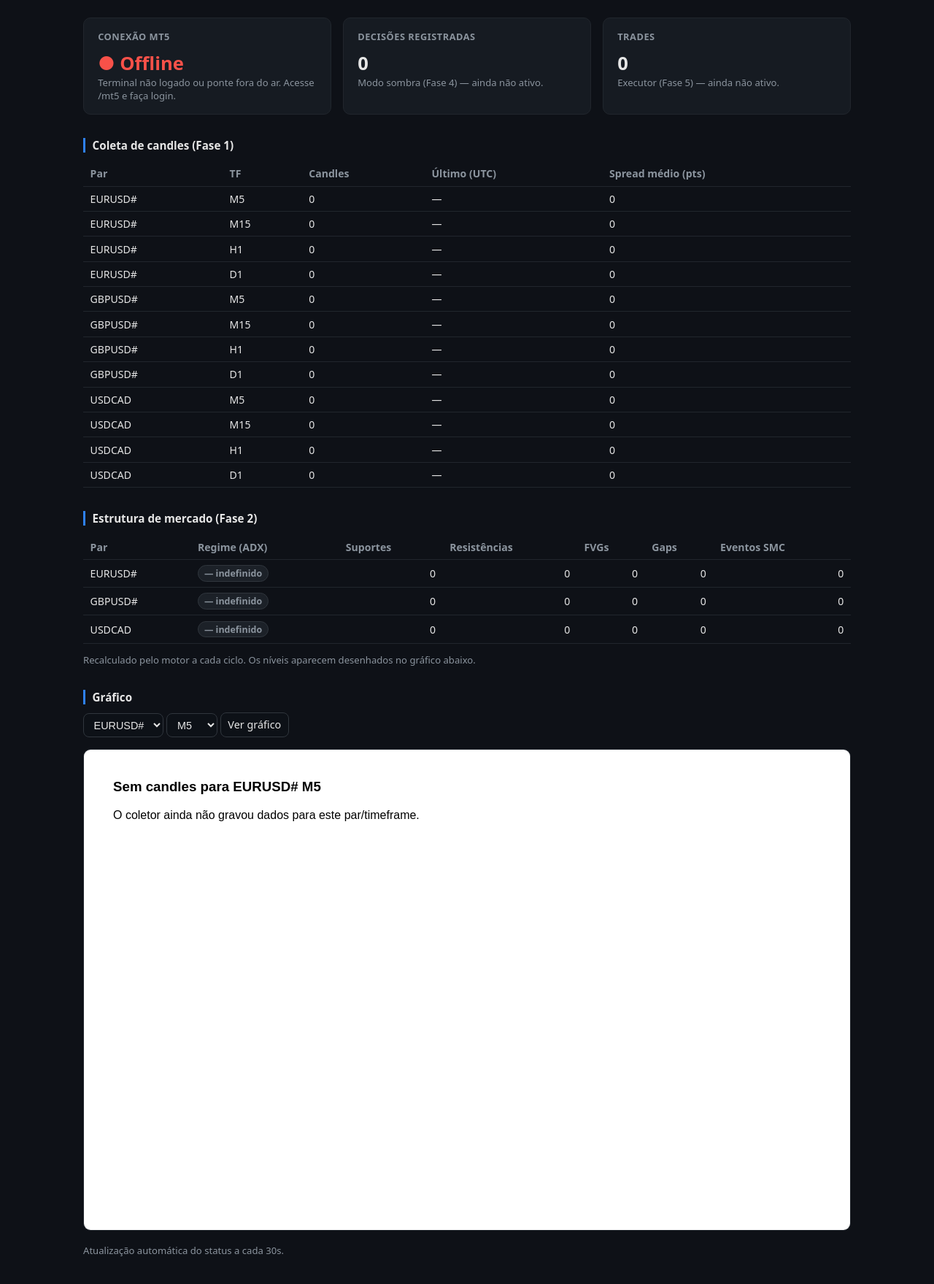
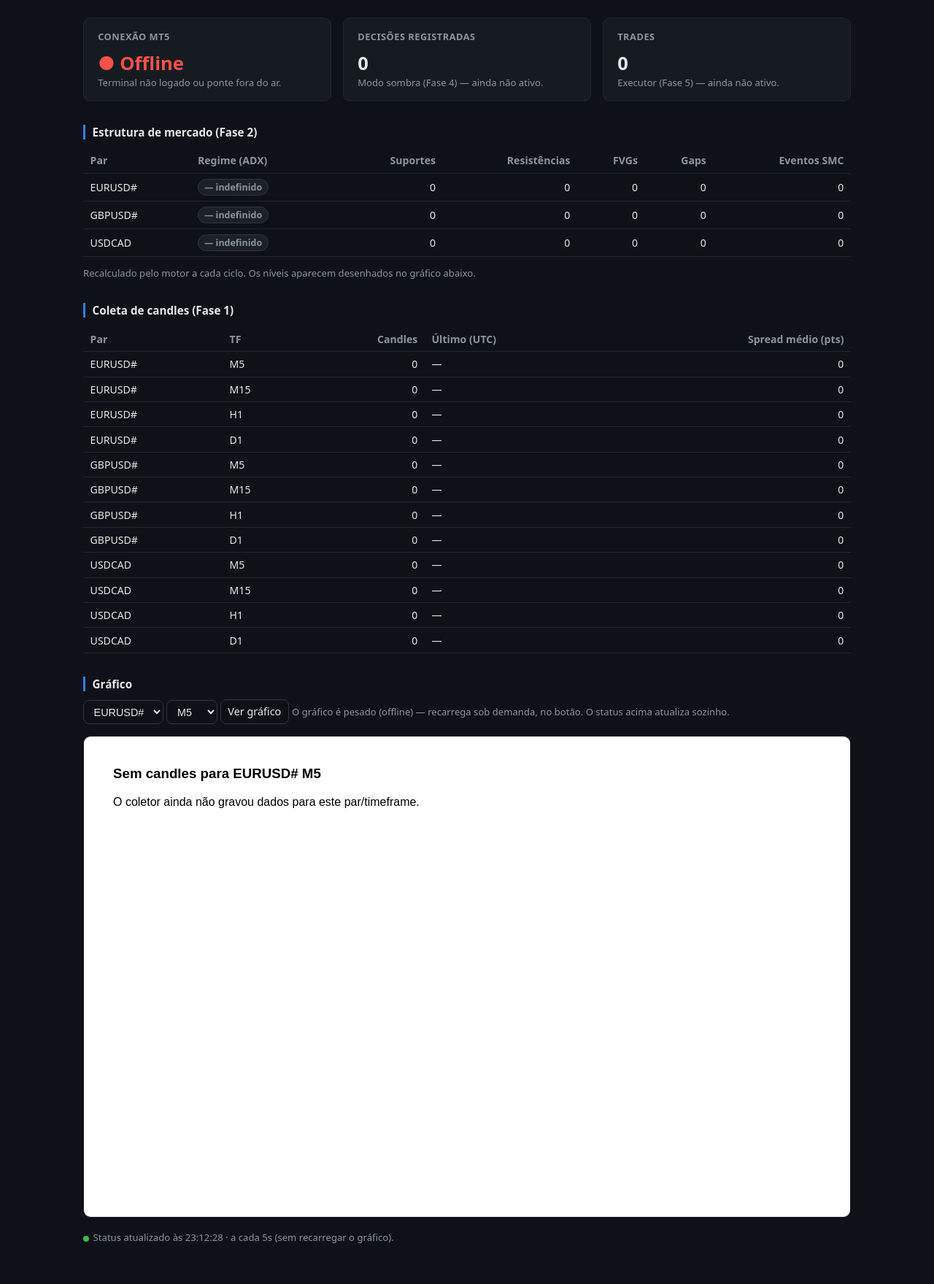
Before and after one commit to ValdeciTrader10/mt5, a FastAPI app: page / in a window 1280 px wide. Shown: the part 56-1815 px from the top of the page at 73% size. After the commit the page ends 1759 px from the top, so only its background shows below. Run offline with FastAPI, Linux system fonts and the light colour scheme; the visitor is signed in with stand-in values (Sample User, id 1); data that the repository does not hold is empty.

Commit message:
Painel e coleta quase ao vivo: refresh leve + intervalos menores
- Painel: troca o reload da página inteira (que rebaixava o gráfico Plotly de
  ~4,6 MB a cada ciclo) por um fetch leve do /api/status em JSON, atualizando
  status/regime/níveis no lugar. O gráfico só recarrega sob demanda (botão).
- Intervalos default menores para as decisões chegarem sem atraso perceptível:
  COLETOR_POLL_S 15->5, ANALISE_POLL_S 60->15, novo PAINEL_REFRESH_S=5.
- Compose (dokploy) e .env.example atualizados com os novos defaults.

Entrada/análise seguem em candle FECHADO (correto). A gestão de saída em
tick-speed (~1s, força contrária) fica para o gestor da Fase 5.

Co-Authored-By: Claude Opus 4.8 <noreply@anthropic.com>
Claude-Session: https://claude.ai/code/session_01EJYTth5eyVRqxzoTqMHuue

```diff
--- a/deploy/docker-compose.dokploy.yml
+++ b/deploy/docker-compose.dokploy.yml
@@ -46,7 +46,7 @@ services:
       MT5_PORT: "8001"
       DADOS_DIR: /dados
       LOG_LEVEL: ${LOG_LEVEL:-DEBUG}
-      COLETOR_POLL_S: ${COLETOR_POLL_S:-15}
+      COLETOR_POLL_S: ${COLETOR_POLL_S:-5}
       MT5_LOGIN: ${MT5_LOGIN:-}
       MT5_SERVER: ${MT5_SERVER:-}
       MT5_PASSWORD: ${MT5_PASSWORD:-}
@@ -69,7 +69,7 @@ services:
     environment:
       DADOS_DIR: /dados
       LOG_LEVEL: ${LOG_LEVEL:-DEBUG}
-      ANALISE_POLL_S: ${ANALISE_POLL_S:-60}
+      ANALISE_POLL_S: ${ANALISE_POLL_S:-15}
     volumes:
       - dados:/dados          # lê os candles do coletor e grava níveis/estrutura/regime
     depends_on:
@@ -91,6 +91,7 @@ services:
       PAINEL_SENHA_HASH: ${PAINEL_SENHA_HASH:-}
       SECRET_KEY: ${SECRET_KEY:?defina SECRET_KEY no Environment}
       SESSAO_HORAS: ${SESSAO_HORAS:-12}
+      PAINEL_REFRESH_S: ${PAINEL_REFRESH_S:-5}
     volumes:
       - dados:/dados
     ports:
--- a/sistema_forex/web/app.py
+++ b/sistema_forex/web/app.py
@@ -107,6 +107,7 @@ def _status_dados() -> dict:
         "mt5": mt5_info,
         "pares": config.PARES,
         "tfs": config.TFS_COLETA,
+        "painel_refresh_s": config.PAINEL_REFRESH_S,
     }
 
 
@@ -151,7 +152,7 @@ def painel(request: Request):
     if not auth.esta_logado(request):
         return auth.redirecionar_login()
     dados = _status_dados()
-    return templates.TemplateResponse(request, "dashboard.html", dados)
+    return templates.TemplateResponse(request, "dashboard.html", {"status": dados, **dados})
 
 
 @app.get("/api/status")
--- a/sistema_forex/web/templates/dashboard.html
+++ b/sistema_forex/web/templates/dashboard.html
@@ -46,7 +46,9 @@
     .pill-baixa { color: #f85149; background: #3a1618; border-color: #5c2226; }
     .pill-lateral { color: #d29922; background: #33280d; border-color: #574116; }
     .pill-off { color: #8b949e; background: #1c2128; border-color: #30363d; }
-    td.num { text-align: right; font-variant-numeric: tabular-nums; }
+    td.num, th.num { text-align: right; font-variant-numeric: tabular-nums; }
+    #dot { display: inline-block; width: .5rem; height: .5rem; border-radius: 50%;
+      background: #3fb950; margin-right: .35rem; vertical-align: middle; transition: opacity .2s; }
   </style>
 </head>
 <body>
@@ -58,46 +60,19 @@
     <div class="grid">
       <div class="card">
         <h2>Conexão MT5</h2>
-        {% if mt5_ok %}
-          <div class="big ok">● Online</div>
-          <div class="muted">
-            Login {{ mt5.login }} · {{ mt5.servidor }}<br>
-            Saldo {{ "%.2f"|format(mt5.saldo) }} {{ mt5.moeda }}<br>
-            Trade permitido: {{ "sim" if mt5.trade_allowed else "não" }}
-          </div>
-        {% else %}
-          <div class="big bad">● Offline</div>
-          <div class="muted">Terminal não logado ou ponte fora do ar. Acesse /mt5 e faça login.</div>
-        {% endif %}
+        <div id="mt5card"></div>
       </div>
       <div class="card">
         <h2>Decisões registradas</h2>
-        <div class="big">{{ decisoes }}</div>
+        <div class="big" id="decisoes">—</div>
         <div class="muted">Modo sombra (Fase 4) — ainda não ativo.</div>
       </div>
       <div class="card">
         <h2>Trades</h2>
-        <div class="big">{{ trades }}</div>
+        <div class="big" id="trades">—</div>
         <div class="muted">Executor (Fase 5) — ainda não ativo.</div>
       </div>
     </div>
-
-    <section>
-      <h2>Coleta de candles (Fase 1)</h2>
-      <table>
-        <thead>
-          <tr><th>Par</th><th>TF</th><th>Candles</th><th>Último (UTC)</th><th>Spread médio (pts)</th></tr>
-        </thead>
-        <tbody>
-          {% for r in pares_tf %}
-          <tr>
-            <td>{{ r.par }}</td><td>{{ r.tf }}</td><td>{{ r.candles }}</td>
-            <td>{{ r.ultimo }}</td><td>{{ r.spread_medio }}</td>
-          </tr>
-          {% endfor %}
-        </tbody>
-      </table>
-    </section>
 
     <section>
       <h2>Estrutura de mercado (Fase 2)</h2>
@@ -109,53 +84,107 @@
             <th class="num">FVGs</th><th class="num">Gaps</th><th class="num">Eventos SMC</th>
           </tr>
         </thead>
-        <tbody>
-          {% for a in analise_pares %}
-          <tr>
-            <td>{{ a.par }}</td>
-            <td>
-              {% if a.regime == 'tendencia_alta' %}<span class="pill pill-alta">▲ tendência de alta</span>
-              {% elif a.regime == 'tendencia_baixa' %}<span class="pill pill-baixa">▼ tendência de baixa</span>
-              {% elif a.regime == 'lateral' %}<span class="pill pill-lateral">≈ lateral</span>
-              {% elif a.regime == 'transicao' %}<span class="pill pill-off">↔ transição</span>
-              {% else %}<span class="pill pill-off">— indefinido</span>{% endif %}
-              {% if a.adx is not none %}<span class="muted">ADX {{ a.adx }}</span>{% endif %}
-            </td>
-            <td class="num">{{ a.suporte }}</td><td class="num">{{ a.resistencia }}</td>
-            <td class="num">{{ a.fvg }}</td><td class="num">{{ a.gap }}</td><td class="num">{{ a.evento }}</td>
-          </tr>
-          {% endfor %}
-        </tbody>
+        <tbody id="tbody-analise"></tbody>
       </table>
       <p class="muted">Recalculado pelo motor a cada ciclo. Os níveis aparecem desenhados no gráfico abaixo.</p>
+    </section>
+
+    <section>
+      <h2>Coleta de candles (Fase 1)</h2>
+      <table>
+        <thead>
+          <tr><th>Par</th><th>TF</th><th class="num">Candles</th><th>Último (UTC)</th><th class="num">Spread médio (pts)</th></tr>
+        </thead>
+        <tbody id="tbody-coleta"></tbody>
+      </table>
     </section>
 
     <section>
       <h2>Gráfico</h2>
       <div>
         <select id="par">
-          {% for p in pares %}<option value="{{ p }}">{{ p }}</option>{% endfor %}
+          {% for p in status.pares %}<option value="{{ p }}">{{ p }}</option>{% endfor %}
         </select>
         <select id="tf">
-          {% for t in tfs %}<option value="{{ t }}"{% if t == 'M5' %} selected{% endif %}>{{ t }}</option>{% endfor %}
+          {% for t in status.tfs %}<option value="{{ t }}"{% if t == 'M5' %} selected{% endif %}>{{ t }}</option>{% endfor %}
         </select>
         <a class="btn" id="abrir">Ver gráfico</a>
+        <span class="muted">O gráfico é pesado (offline) — recarrega sob demanda, no botão. O status acima atualiza sozinho.</span>
       </div>
-      <iframe id="frame" src="/grafico/{{ pares[0]|urlencode }}/M5"></iframe>
+      <iframe id="frame" src="/grafico/{{ status.pares[0]|urlencode }}/M5"></iframe>
     </section>
 
-    <p class="muted">Atualização automática do status a cada 30s.</p>
+    <p class="muted"><span id="dot"></span>Status atualizado às <span id="atualizado">—</span> · a cada {{ status.painel_refresh_s }}s (sem recarregar o gráfico).</p>
   </main>
 
   <script>
-    // Troca de gráfico
+    var STATUS = {{ status|tojson }};
+
+    function fmt(n, d) {
+      if (n === null || n === undefined) return '—';
+      return Number(n).toLocaleString('pt-BR', { minimumFractionDigits: d, maximumFractionDigits: d });
+    }
+    function esc(s) { return String(s).replace(/[&<>"]/g, function (c) {
+      return { '&': '&amp;', '<': '&lt;', '>': '&gt;', '"': '&quot;' }[c]; }); }
+
+    function regimePill(a) {
+      var mapa = {
+        tendencia_alta: ['pill-alta', '▲ tendência de alta'],
+        tendencia_baixa: ['pill-baixa', '▼ tendência de baixa'],
+        lateral: ['pill-lateral', '≈ lateral'],
+        transicao: ['pill-off', '↔ transição']
+      };
+      var m = mapa[a.regime] || ['pill-off', '— indefinido'];
+      var adx = (a.adx !== null && a.adx !== undefined) ? ' <span class="muted">ADX ' + a.adx + '</span>' : '';
+      return '<span class="pill ' + m[0] + '">' + m[1] + '</span>' + adx;
+    }
+
+    function render(s) {
+      var mt5 = document.getElementById('mt5card');
+      if (s.mt5_ok && s.mt5) {
+        mt5.innerHTML = '<div class="big ok">● Online</div><div class="muted">Login ' +
+          esc(s.mt5.login) + ' · ' + esc(s.mt5.servidor) + '<br>Saldo ' + fmt(s.mt5.saldo, 2) +
+          ' ' + esc(s.mt5.moeda) + '<br>Trade permitido: ' + (s.mt5.trade_allowed ? 'sim' : 'não') + '</div>';
+      } else {
+        mt5.innerHTML = '<div class="big bad">● Offline</div><div class="muted">Terminal não logado ou ponte fora do ar.</div>';
+      }
+      document.getElementById('decisoes').textContent = s.decisoes;
+      document.getElementById('trades').textContent = s.trades;
+
+      document.getElementById('tbody-analise').innerHTML = (s.analise_pares || []).map(function (a) {
+        return '<tr><td>' + esc(a.par) + '</td><td>' + regimePill(a) + '</td>' +
+          '<td class="num">' + a.suporte + '</td><td class="num">' + a.resistencia + '</td>' +
+          '<td class="num">' + a.fvg + '</td><td class="num">' + a.gap + '</td>' +
+          '<td class="num">' + a.evento + '</td></tr>';
+      }).join('');
+
+      document.getElementById('tbody-coleta').innerHTML = (s.pares_tf || []).map(function (r) {
+        return '<tr><td>' + esc(r.par) + '</td><td>' + esc(r.tf) + '</td>' +
+          '<td class="num">' + r.candles + '</td><td>' + esc(r.ultimo) + '</td>' +
+          '<td class="num">' + r.spread_medio + '</td></tr>';
+      }).join('');
+
+      document.getElementById('atualizado').textContent = new Date().toLocaleTimeString('pt-BR');
+    }
+
+    // Troca de gráfico (sob demanda — o iframe é pesado).
     document.getElementById('abrir').addEventListener('click', function () {
       var par = document.getElementById('par').value;
       var tf = document.getElementById('tf').value;
       document.getElementById('frame').src = '/grafico/' + encodeURIComponent(par) + '/' + encodeURIComponent(tf);
     });
-    // Auto-refresh leve do status (recarrega a página inteira; simples e suficiente na v1)
-    setTimeout(function () { location.reload(); }, 30000);
+
+    // Primeira pintura instantânea + auto-refresh leve via /api/status (JSON).
+    render(STATUS);
+    var REFRESH = (STATUS.painel_refresh_s || 5) * 1000;
+    var dot = document.getElementById('dot');
+    async function atualizar() {
+      try {
+        var r = await fetch('/api/status', { headers: { 'Accept': 'application/json' } });
+        if (r.ok) { dot.style.opacity = '.3'; render(await r.json()); setTimeout(function () { dot.style.opacity = '1'; }, 150); }
+      } catch (e) { /* rede intermitente: mantém o último estado */ }
+    }
+    setInterval(atualizar, REFRESH);
   </script>
 </body>
 </html>
```
Also changed, not shown: sistema_forex/config.py (+6 -2 lines), 1 other file.
